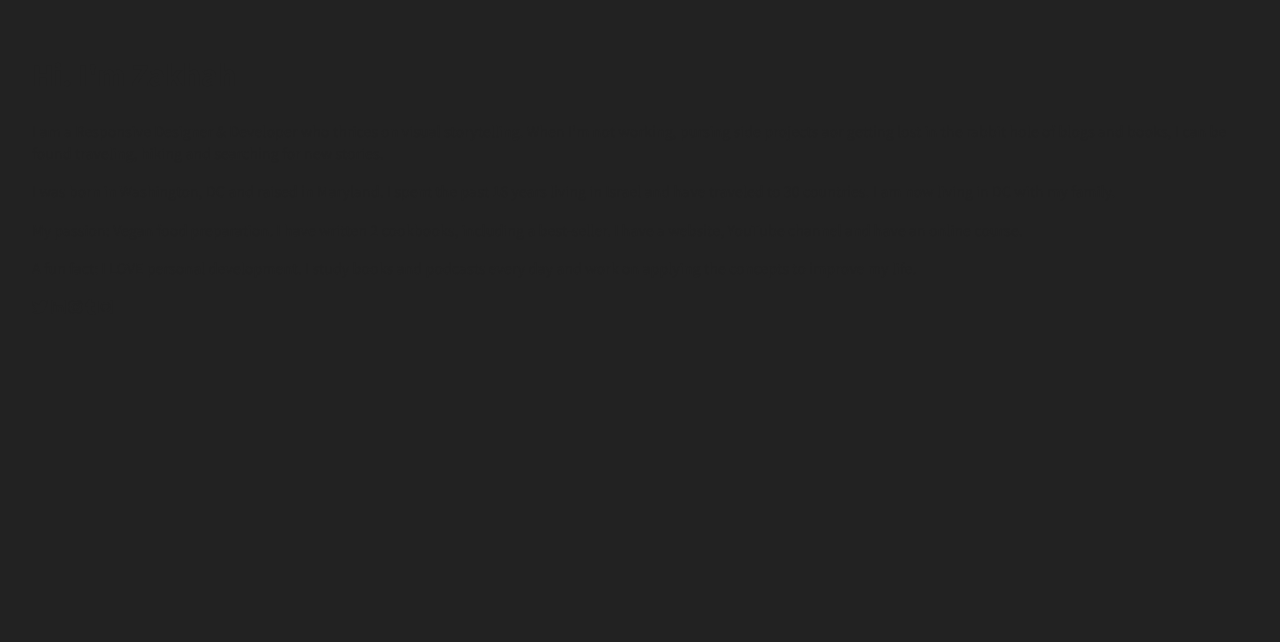
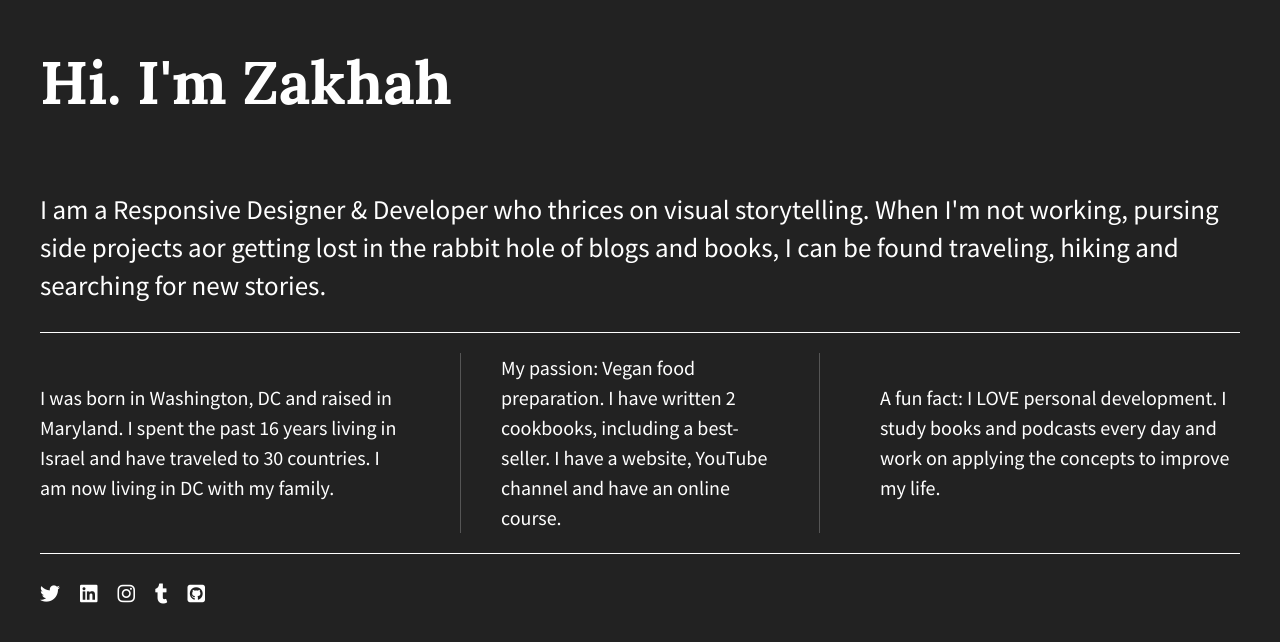
Before and after one commit to zakhah/center-divs-with-flexbox, a plain HTML site: page index.html in a window 1280 px wide. Drawn offline with nearby package versions, Linux system fonts and the light colour scheme.

Commit message:
Add files via upload
updated file added to correct folder

```diff
--- a/css/main.css
+++ b/css/main.css
@@ -99,35 +99,70 @@ textarea {
 html {
   background-color: #222;
   height: 100%;
+  width: 100%;
 }
 
 body {
     font-family: 'Source Sans Pro', sans-serif;
-  padding: 2em;
-  font-size: 1em;
-  height: 100%;
+    padding: 0em 2em;
+    font-size: 1.25em;
+    color: #fff;
+    display: flex;
+    justify-content: center;
 }
 
-.wrapper {
-  /*add display:flex and set justify-content to space-between*/
-  font-weight: 200;
+.flex-container {
     display: flex;
+    flex-flow: row wrap;
     justify-content: space-between;
+    max-width: 1200px;
 }
 
-.div-1, .div-2, .div-3 {
-  /*give the divs a width of 30%, add display:flex, set justify-content and align-items to center*/
-  color: #fff;
-  line-height: 1.5em;
-  font-size: 1.3em;
-  background-color: #222;
-  border-radius: 10%;
-  height: 300px;
-  width: 30%;
+
+p span {
+    font-family: 'Lora', sans-serif;
+  }
+
+  header,
+  footer {
+    width: 100%;
+    display: flex;
+    justify-content: flex-start;
+  }
+
+  header h1 {
+    font-family: 'Lora', sans-serif;
+    font-size: 3em;
+  }
+
+  main {
+    width: 100%;
+    display: flex;
+    justify-content: center;
+    border-bottom: 1px solid #fff;
+  }
+
+  main p {
+    font-size: 1.35em;
+  }
+
+  .flex-items {
     display: flex;
     justify-content: center;
     align-items: center;
+    line-height: 1.5em;
+    font-size: 1em;
+    border-bottom: 1px solid #555;
   }
+
+  footer {
+    border-top: 1px solid #fff;
+  }
+
+  footer i {
+    padding: 30px 20px 0 0;
+  }
+
 
 
 
@@ -212,6 +247,25 @@ body {
    Modify as content requires.
    ========================================================================== */
 
+   @media all and (max-width: 768px) {
+    body {
+      padding: 1em;
+    }
+}
+
+@media (min-width: 1200px) {
+    .flex-items {
+      flex-basis: 30%;
+      border-bottom: none;
+    }
+
+    #div-2 p {
+      border-left: 1px solid #555;
+      border-right: 1px solid #555;
+      padding: 0 40px;
+    }
+}
+
 @media print,
        (-webkit-min-device-pixel-ratio: 1.25),
        (min-resolution: 1.25dppx),
```
Lines whose indentation alone changed are shown as unchanged.
